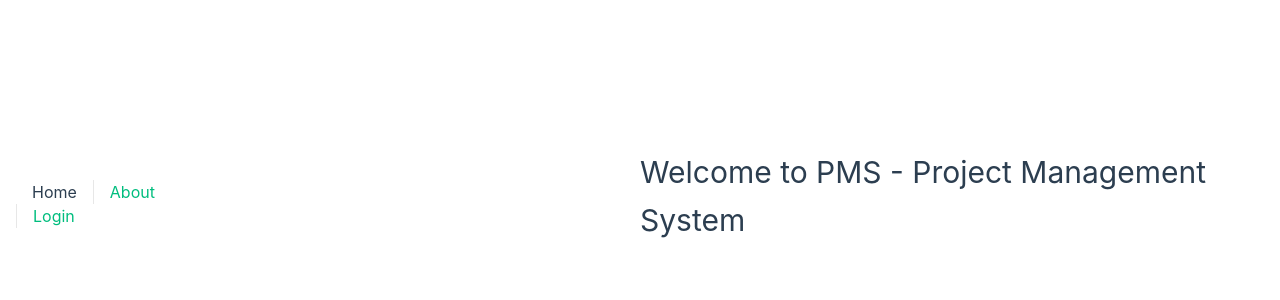
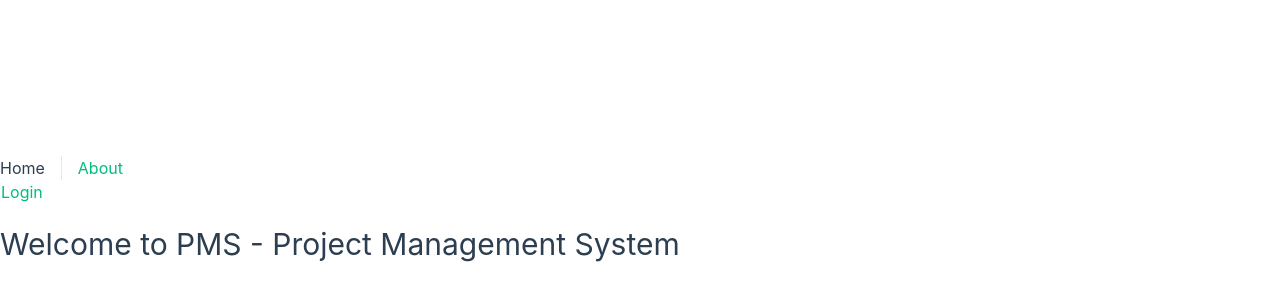
Before and after one commit to NimNim20/Project-Management-System, a Vue app in the folder PMS/: page / in a window 1280 px wide. Shown: the part 204-504 px from the top of the page. Built offline with nearby package versions, Linux system fonts and the light colour scheme; no server answers.

Commit message:
Moved some things and made a navbar component

```diff
--- a/PMS/src/App.vue
+++ b/PMS/src/App.vue
@@ -49,7 +49,7 @@ header {
 nav {
   width: 100%;
   font-size: 12px;
-  text-align: center;
+  /* text-align: center; */
   margin-top: 2rem;
 }
 
--- a/PMS/src/assets/main.css
+++ b/PMS/src/assets/main.css
@@ -19,10 +19,4 @@ a,
     display: flex;
     place-items: center;
   }
-
-  #app {
-    display: grid;
-    grid-template-columns: 1fr 1fr;
-    padding: 0 2rem;
-  }
 }
```
Also changed, not shown: PMS/src/components/NavComponent.vue (added, +17 -0 lines).
